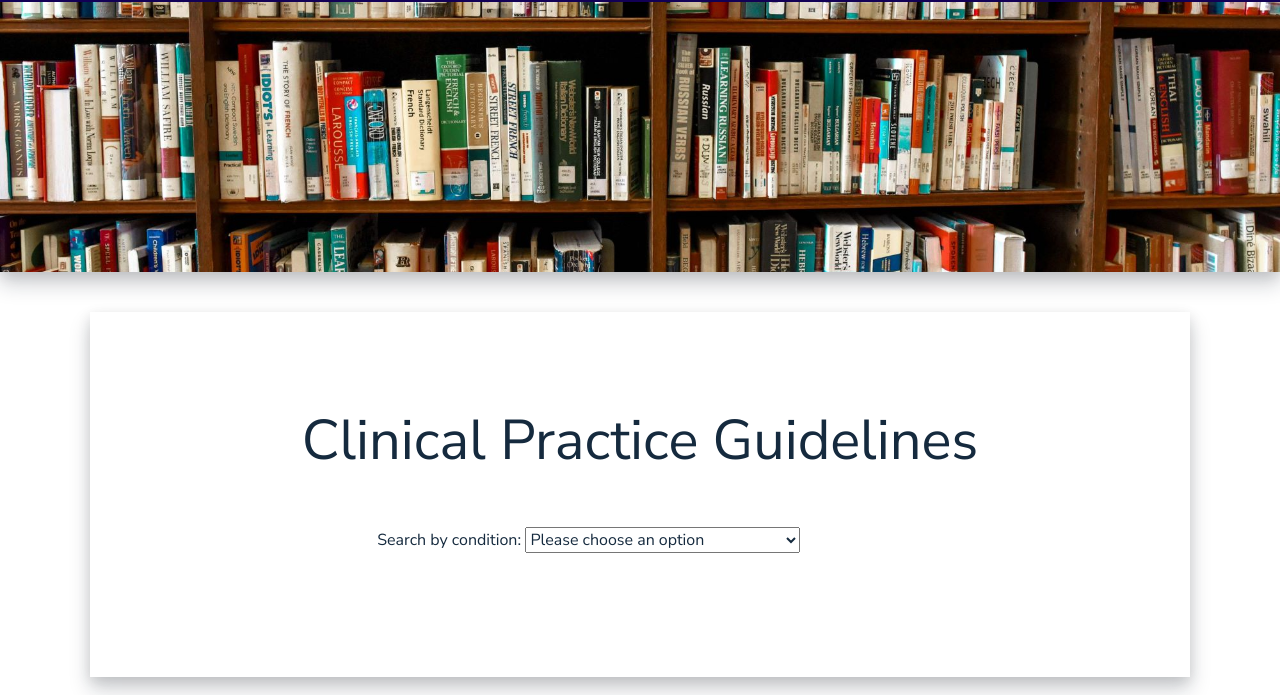
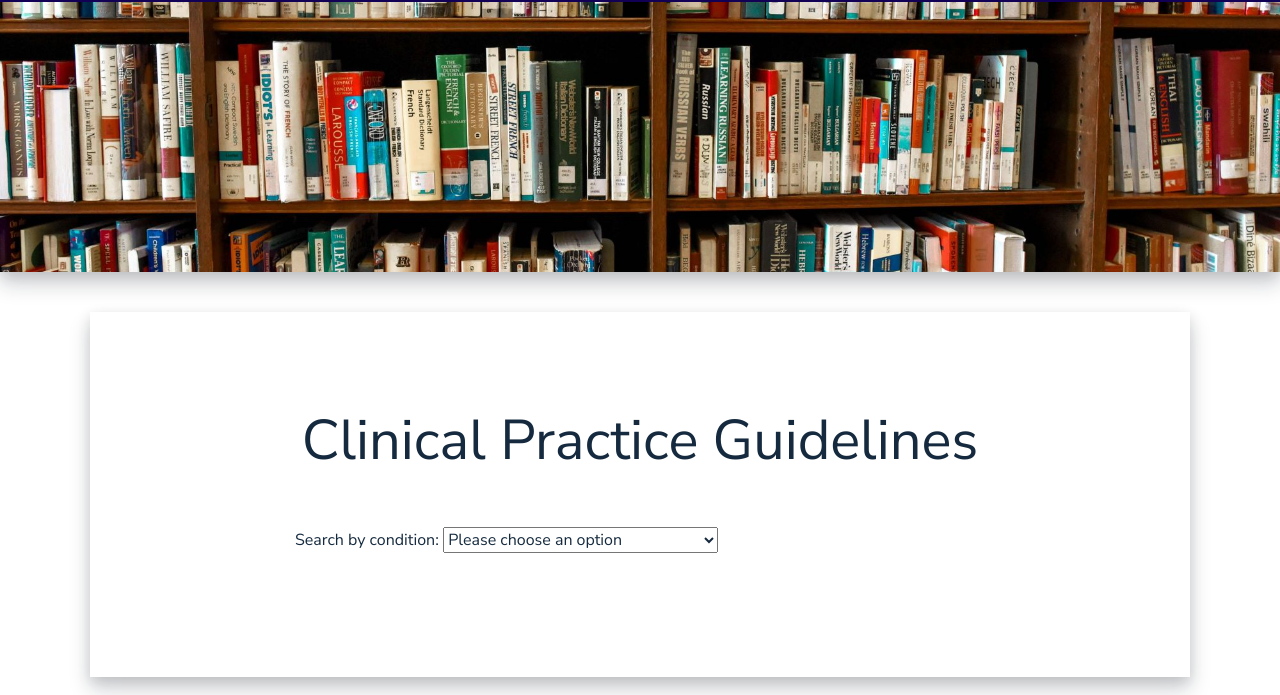
Before and after one commit to AlPoliakow/neurological-physiotherapy-guidelines-guide, a plain HTML site: page index.html in a window 1280 px wide. Shown: the part 105-800 px from the top of the page. Drawn offline with nearby package versions, Linux system fonts and the light colour scheme.

Commit message:
Decreased center shift for search section

```diff
--- a/css/style.css
+++ b/css/style.css
@@ -511,12 +511,12 @@ footer .copyright p {
 
   #content .b1 #search {
     width: 100%;
-    padding: 2em 4em 0 4em;
+    padding: 2em 3em 0 3em;
   }
 
   #content .b1 #search label {
     margin-left:5%;
-    padding-left: 15%;
+    padding-left: 7%;
     margin-bottom: 1em;
   }
 
```
